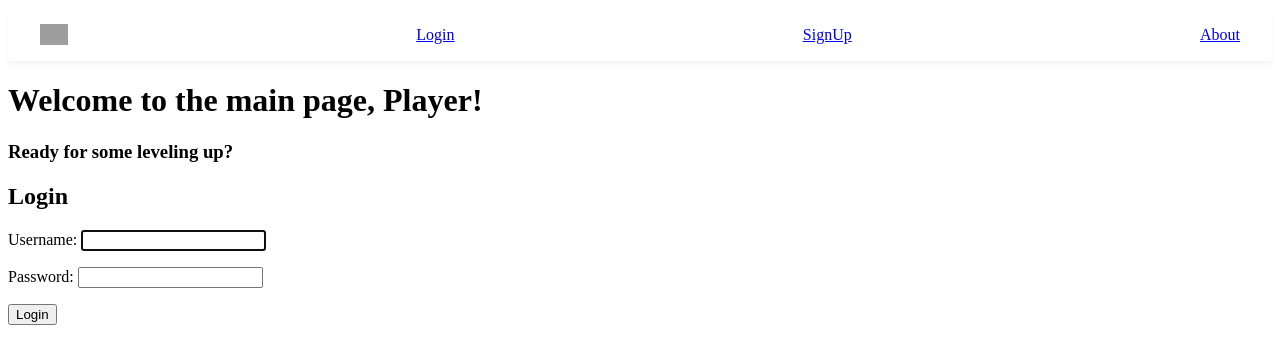
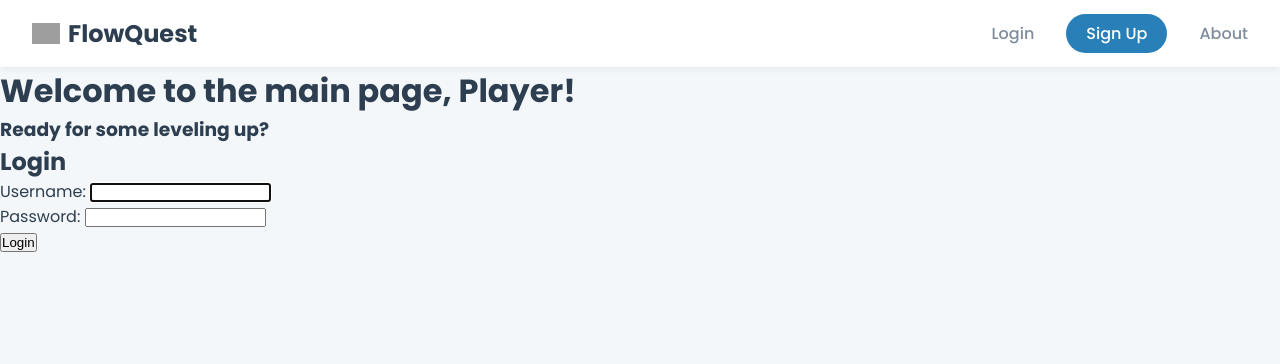
Before and after one commit to MousaArikat/TaskFlow, a Django app: page / in a window 1280 px wide. Shown: the top 364 px of the page. Run offline with Django 5.2, Linux system fonts and the light colour scheme; grey boxes are pictures that could not be loaded.

Commit message:
Feat: finished the styling for the base.html

```diff
--- a/main_app/static/main_app/css/main.css
+++ b/main_app/static/main_app/css/main.css
@@ -1,3 +1,28 @@
+:root{
+    --bg-color: #f4f7fa;
+    --card-bg: #ffffff;
+    --text-primary: #2c3e50;
+    --text-secondary: #7f8c9b;
+    --accent-gold: #ffc107;
+    --accent-purple: #8e44ad;
+    --accent-green: #27ae60;
+    --accent-blue: #2980b9;
+    --progress-bar-bg: #e0e0e0;
+    --border-color: #ecf0f1;
+}
+
+* {
+    margin: 0;
+    padding: 0;
+    box-sizing: border-box;
+}
+
+body {
+    font-family: 'Poppins', sans-serif;
+    background-color: var(--bg-color);
+    color: var(--text-primary);
+}
+
 .navbar{
     background-color: var(--card-bg);
     padding: 1rem 2rem;
@@ -35,3 +60,51 @@
     align-items: center;
     gap: 2rem;
 }
+
+
+.nav-menu-logged-out {
+    margin-left: auto;
+}
+
+.nav-link{
+    text-decoration: none;
+    color: var(--text-secondary);
+    font-weight: 500;
+    transition: color 0.3 ease
+}
+
+.nav-link:hover{
+    color: var(--text-primary)
+}
+
+.nav-user-actions {
+    display: flex;
+    align-items: center;
+    gap: 1.5rem;
+}
+
+
+.primary-action {
+    background-color: var(--accent-blue);
+    color: white;
+    padding: 0.5rem 1.25rem;
+    border-radius: 20px;
+    transition: background-color 0.3s ease;
+}
+.primary-action:hover {
+    background-color: #3498db;
+    color: white;
+}
+
+
+.nav-link-button {
+    background: none;
+    border: none;
+    padding: 0;
+    font-family: 'Poppins', sans-serif;
+    font-size: 1rem; /* Adjust to match .nav-link if needed */
+    font-weight: 500;
+    color: var(--text-secondary);
+    cursor: pointer;
+    transition: color 0.3s ease;
+}
--- a/main_app/templates/base.html
+++ b/main_app/templates/base.html
@@ -14,25 +14,29 @@
         <div class = "nav-container">
             <a href="{% url 'homepage' %}" class="nav-logo">
                 <img src="{% static 'main_app/assets/logo_icon.svg' %}" alt="Logo Icon" class="logo-icon">
+                FlowQuest
             </a>
             {% if user.is_authenticated %}
-            <ul class = "nav-menu">
-                <li><a href ={% url "homepage" %}>Home</a> </li>
-                <li><a href ={% url "quest_list" %}>Quests</a></li>
-                <li><a href = {% url "create_task" %}>Create Tasks </a></li>
-                <li><a href ="">Achievments</a></li>
-                <li><a href ="">User Profile</a></li>
-                <li><a href ={% url "about" %}> About </a></li>
-            </ul>
-                <form id = "logout-form" method = "post" action="{% url 'logout'%}">
-                    {% csrf_token %}
-                    <button type = "submit">Log Out</button>
-                </form>
+                <ul class = "nav-menu">
+                    <li class = "nav-item"><a href ={% url "quest_list" %} class = "nav-link">Quests</a></li>
+                    <li class = "nav-item"><a href = {% url "create_task" %} class = "nav-link">Create Tasks </a></li>
+                    <li class = "nav-item"><a href ="" class = "nav-link">Achievments</a></li>
+                    <li class = "nav-item"><a href ="" class = "nav-link">User Profile</a></li>
+                    <li class = "nav-item"><a href ={% url "about" %} class = "nav-link"> About </a></li>
+                </ul>
+                <div class = "nav-user-actions">
+                    <form id = "logout-form" method = "post" action="{% url 'logout'%}">
+                        {% csrf_token %}
+                        <button type = "submit" class = "nav-link-button">Log Out</button>
+                    </form>
+                </div>
+
             {% else %}
-                <a href ={% url "homepage" %}>Login</a>
-                <a href = {% url "signup" %}>SignUp</a>
-                <a href ={% url "about" %}>About</a>
-
+                <ul class="nav-menu-logged-out">
+                    <li class="nav-item"><a href="{% url 'homepage' %}" class="nav-link">Login</a></li>
+                    <li class="nav-item"><a href="{% url 'signup' %}" class="nav-link primary-action">Sign Up</a></li>
+                    <li class="nav-item"><a href="{% url 'about' %}" class="nav-link">About</a></li>
+                </ul>
             {% endif %}
         </div>
     </nav>
```
